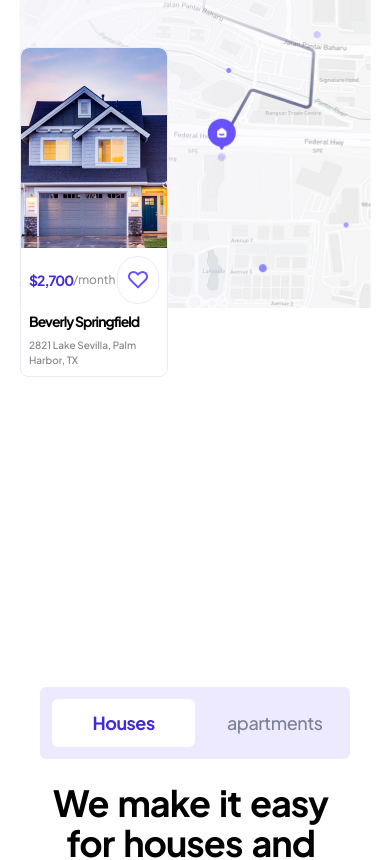
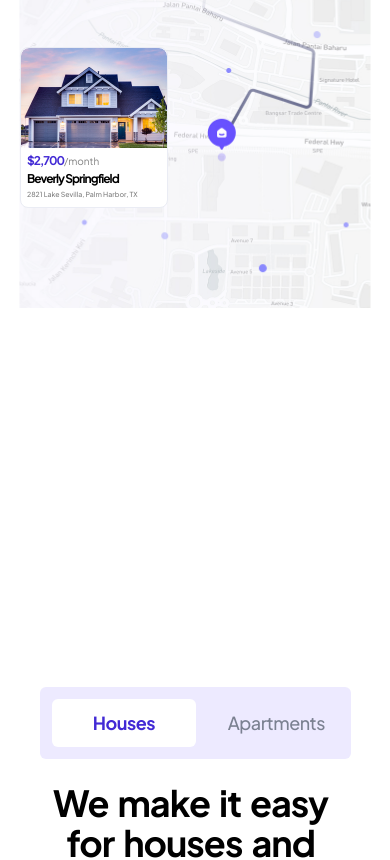
Before and after one commit to SebastianDaszewski/estatery, a Next.js app: page / in a window 390 px wide. Shown: the part 949-1809 px from the top of the page. Built offline with nearby package versions, Linux system fonts and the light colour scheme.

Commit message:
apartments

```diff
--- a/src/app/globals.css
+++ b/src/app/globals.css
@@ -7,6 +7,7 @@
 }
 
 @theme {
+  --text-4xs: 7px;
   --text-3xs: 8px;
   --text-2xs: 10px;
   --text-0.75: 3px;
@@ -34,6 +35,11 @@
   --color-borderLight: #eaecf4;
 }
 
+@theme {
+  --breakpoint-xs: 400px;
+  --breakpoint-0.5sm: 550px;
+}
+
 @theme inline {
   --color-background: var(--background);
   --color-foreground: var(--foreground);
--- a/src/components/Card.tsx
+++ b/src/components/Card.tsx
@@ -36,12 +36,12 @@ const Card = ({
         <Image
           src={image}
           alt="house"
-          className="w-full h-[200px] object-cover rounded-t-lg"
+          className="w-full h-[100px] 0.5sm:h-[125px] sm:h-[150px] md:h-[200px] object-cover rounded-t-lg"
           width={360}
           height={200}
         />
         {variant !== "mapView" && (
-          <div className="absolute -left-2 top-[45%] sm:top-[48%] md:top-[51%] lg:top-[52%]">
+          <div className="absolute -left-2 top-[45%] md:top-[51%] lg:top-[52%]">
             {variant === "house" ? <HousesIcon /> : <ApartmentsIcon />}
           </div>
         )}
@@ -49,14 +49,15 @@ const Card = ({
       <div
         className={clsx(
           variant !== "mapView" && "card-body",
-          variant === "mapView" && "p-2 md:card-body"
+          variant === "mapView" && "p-1.5 xs:p-2 0.5sm:p-3 sm:p-4 md:card-body"
         )}
       >
         <div
           className={clsx(
             "flex flex-col",
             variant !== "mapView" && " gap-y-5",
-            variant === "mapView" && "gap-y-2 md:gap-y-5"
+            variant === "mapView" &&
+              "gap-y-0.5 0.5sm:gap-y-1 sm:gap-y-3 md:gap-y-5"
           )}
         >
           <h2 className="flex items-center gap-0.5 justify-between">
@@ -64,7 +65,7 @@ const Card = ({
               <span
                 className={clsx(
                   "card-title text-2xl leading-1.5 font-bold text-primary tracking--1",
-                  variant === "mapView" && "text-sm sm:text-lg md:text-2xl"
+                  variant === "mapView" && "text-xs sm:text-lg md:text-2xl"
                 )}
               >
                 {price}
@@ -72,27 +73,30 @@ const Card = ({
               <span
                 className={clsx(
                   "text-sm leading-1.4 text-black opacity-50",
-                  variant === "mapView" && "text-xs md:text-sm"
+                  variant === "mapView" && "text-2xs sm:text-xs md:text-sm"
                 )}
               >
                 /month
               </span>
             </div>
-            <Heart />
+            <div className={clsx("hidden", variant === "mapView")}>
+              <Heart />
+            </div>
           </h2>
           <span
             className={clsx(
               "text-2xl leading-4.5 md:leading-1.5 font-bold text-black tracking--1",
-              variant === "mapView" && "text-sm sm:text-lg md:text-2xl"
+              variant === "mapView" && "text-xs sm:text-lg md:text-2xl"
             )}
           >
             {title}
           </span>
           <span
             className={clsx(
-              " font-medium text-black opacity-50",
-              variant !== "mapView" && "max-md:text-sm max-sm:mb-4 text-base",
-              variant === "mapView" && "text-2xs sm:text-xs md:text-base"
+              "font-medium text-black opacity-50",
+              variant !== "mapView" && "max-md:text-sm text-base",
+              variant === "mapView" &&
+                "text-4xs xs:text-3xs sm:text-xs md:text-base"
             )}
           >
             {address}
--- a/src/features/landing/components/sections/FirstSection.tsx
+++ b/src/features/landing/components/sections/FirstSection.tsx
@@ -91,7 +91,7 @@ const FirstSection = () => {
           layout="fill"
           className="max-md:object-contain max-md:object-right-top max-md:scale-90"
         />
-        <div className="block md:hidden sticky top-1/5 sm:top-1/4 ml-5 sm:ml-10 z-10">
+        <div className="block md:hidden sticky top-1/5  ml-5 sm:ml-5 z-10">
           <Card
             image="/images/apartment-3.jpg"
             title="Beverly Springfield"
--- a/src/features/landing/components/sections/SecondSection.tsx
+++ b/src/features/landing/components/sections/SecondSection.tsx
@@ -47,7 +47,7 @@ const SecondSection = () => {
               }
             )}
           >
-            apartments
+            Apartments
           </button>
         </div>
         <motion.h2
```
